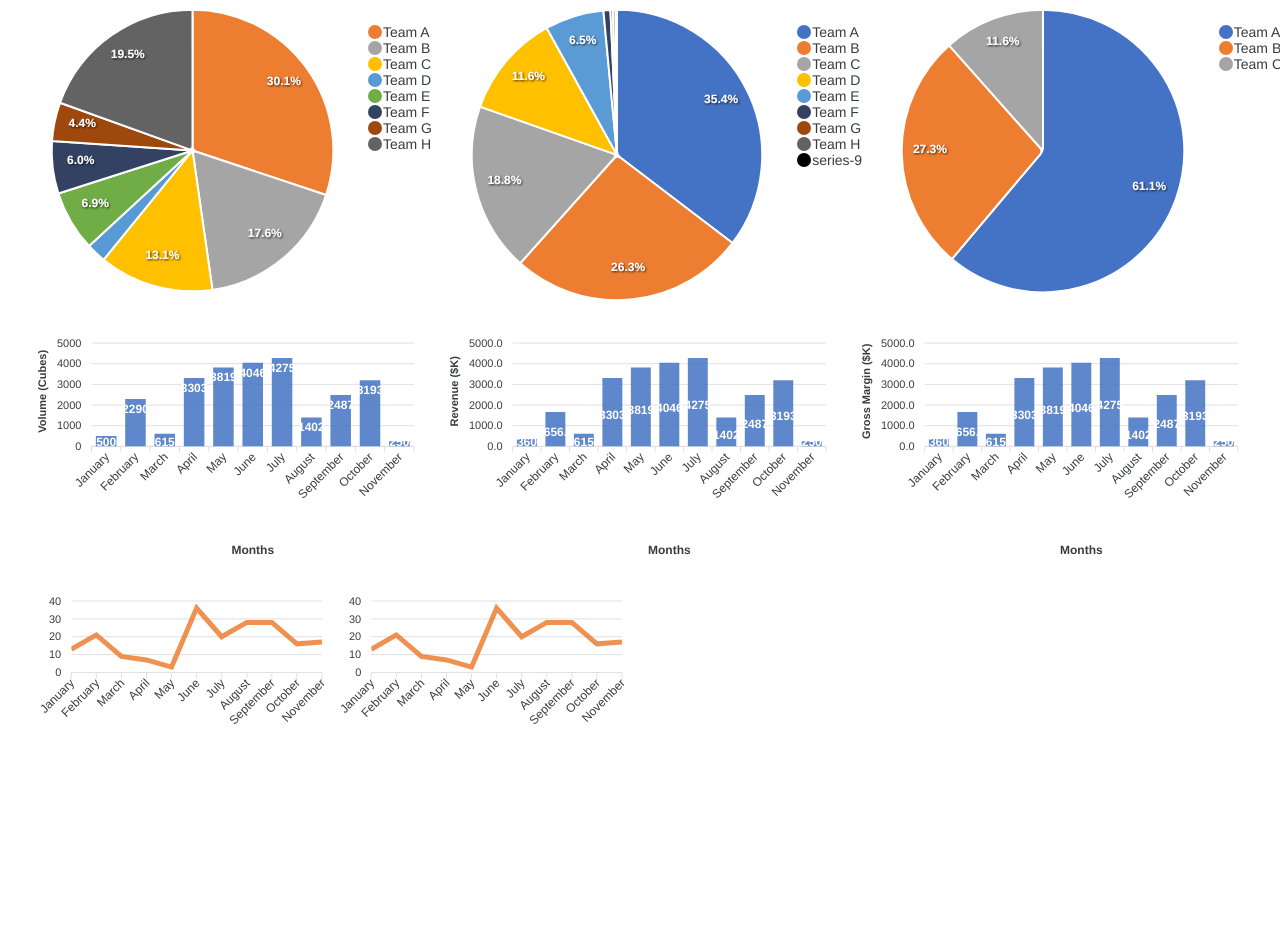
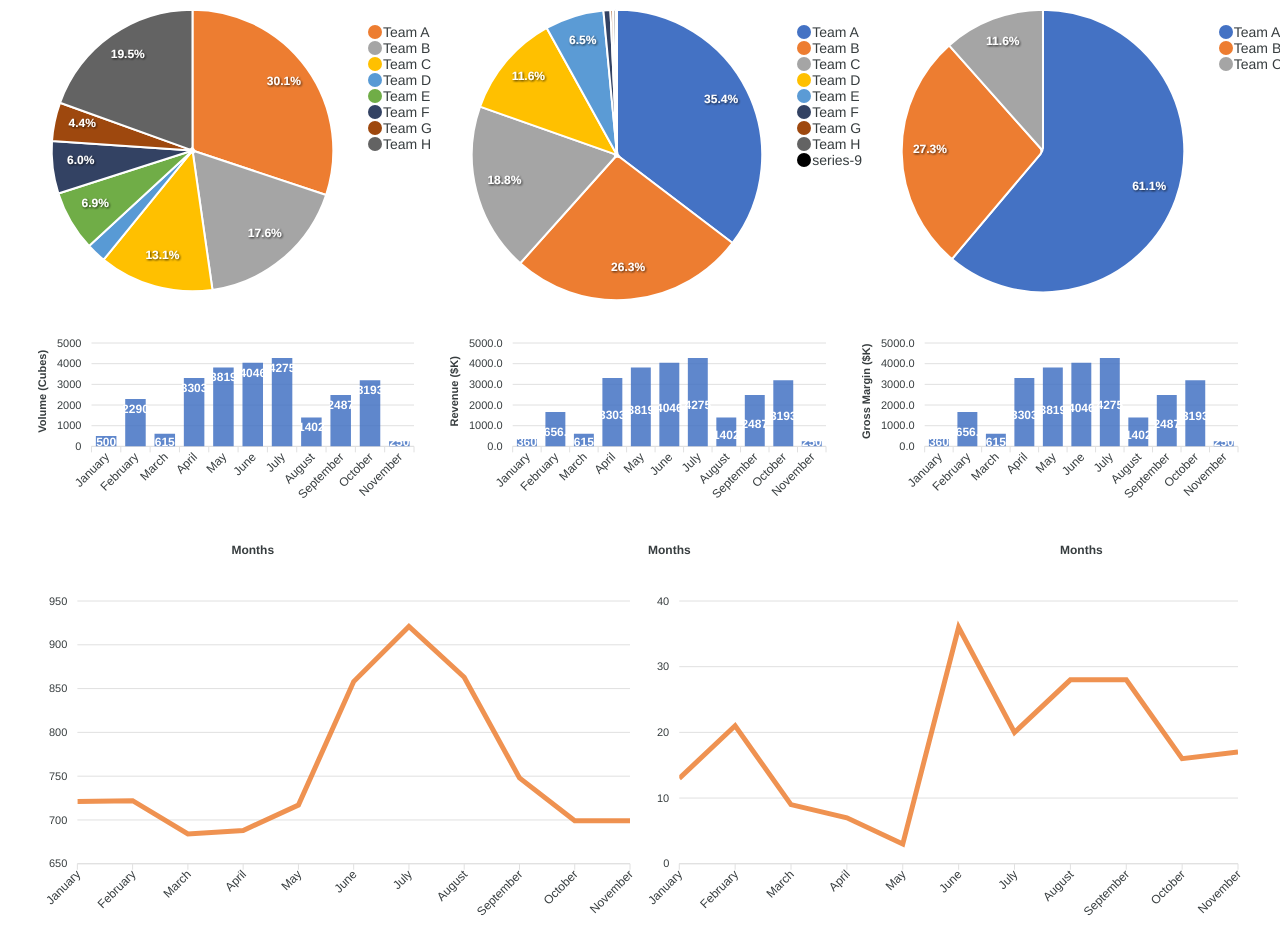
Before and after one commit to Felexonyango/Assessment, a React (Vite) app: page / in a window 1280 px wide. Shown: the top 952 px of the page. Before the commit the page ends 800 px from the top, so only its background shows below. Built offline with nearby package versions, Linux system fonts and the light colour scheme.

Commit message:
updated changes

```diff
--- a/src/App.jsx
+++ b/src/App.jsx
@@ -26,9 +26,15 @@ function App() {
         <Revenue />
         <GrossMargin />
         </div>
-        <div className="flex flex-col md:flex-row">
+        <div className="flex flex-col md:flex-row ">
+        <div className=" w-full">
+
+        <AverageSales/>
+          </div>
+          <div className=" w-full">
+
         <AverageMargin/>
-        <AverageSales/>
+          </div>
 
         </div>
 
--- a/src/components/charts2/line/AverageMargin.jsx
+++ b/src/components/charts2/line/AverageMargin.jsx
@@ -26,6 +26,7 @@ const AverageMargin = () => {
               show: false,
 
             }},
+            width: "100%",
       xaxis: {
         categories: [
           "January",
--- a/src/components/charts2/line/AverageSales.jsx
+++ b/src/components/charts2/line/AverageSales.jsx
@@ -7,7 +7,7 @@ const AverageSales = () => {
         series: [
             {
               name: "Average Margin/Cube",
-              data: [13, 21, 9, 7, 3, 36, 20, 28, 28, 16, 17],
+              data: [721, 722, 684, 688, 717, 858, 921, 863, 748, 699, 699],
             },
           ],
           chart: {
@@ -26,6 +26,7 @@ const AverageSales = () => {
               show: false,
 
             }},
+            width: "100%",
       xaxis: {
         categories: [
           "January",
```
